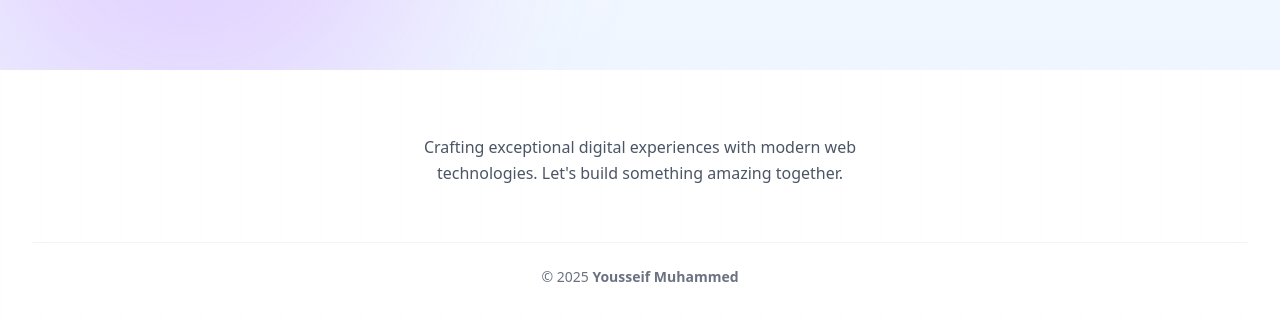
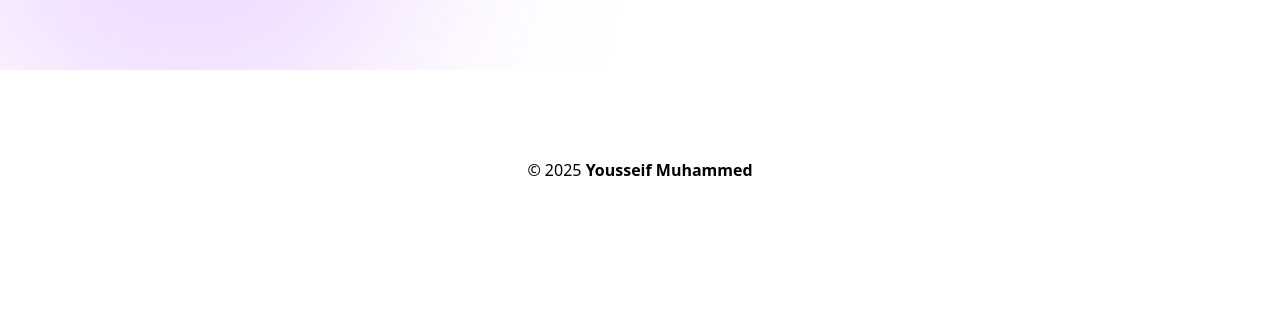
Before and after one commit to usif-x/portofolio, a Nuxt app: page /contact in a window 1280 px wide. Shown: the part 758-1078 px from the top of the page. After the commit the page ends 988 px from the top, so only its background shows below. Built offline with nearby package versions, Linux system fonts and the light colour scheme.

Commit message:
edit footer

```diff
--- a/components/footer.vue
+++ b/components/footer.vue
@@ -1,26 +1,10 @@
 <template>
   <footer class="relative bg-white dark:bg-gray-900 pt-16 pb-6">
-    <!-- Grid Pattern Overlay -->
-    <div class="absolute inset-0 bg-grid-pattern opacity-5"></div>
-
-    <div class="relative max-w-7xl mx-auto px-4 sm:px-6 lg:px-8">
       <div class="flex flex-col items-center text-center">
-        <div class="mb-8">
-          <p class="text-gray-600 dark:text-gray-400 mb-6 max-w-md leading-relaxed">
-            Crafting exceptional digital experiences with modern web technologies. Let's build something amazing together.
-          </p>
-        </div>
-
-        <!-- Footer Bottom -->
-        <div class="w-full border-t border-gray-200/50 dark:border-gray-800/50 backdrop-blur-sm">
-          <div class="py-6">
-            <p class="text-gray-500 dark:text-gray-400 text-sm">
+          <div class="py-6 dark:text-gray-200">
               © {{ currentYear }} <span class="font-bold">Yousseif Muhammed</span>
-            </p>
           </div>
-        </div>
-      </div>
-    </div>
+          </div>
   </footer>
 </template>
 
--- a/pages/contact.vue
+++ b/pages/contact.vue
@@ -1,13 +1,10 @@
 <template>
   <section class="relative py-20 overflow-hidden">
     <Toast ref="toastRef" />
-
-    <div class="absolute inset-0 bg-gradient-to-b from-white to-blue-50 dark:from-gray-900 dark:to-blue-950">
-       <div class="absolute top-[-10%] right-[-5%] w-[250px] sm:w-[300px] md:w-[400px] lg:w-[500px] h-[250px] sm:h-[300px] md:h-[400px] lg:h-[500px] bg-blue-500/20 dark:bg-blue-500/30 rounded-full blur-[60px] sm:blur-[80px] md:blur-[100px] animate-float-slow"></div>
+    <div class="absolute top-[-10%] right-[-5%] w-[250px] sm:w-[300px] md:w-[400px] lg:w-[500px] h-[250px] sm:h-[300px] md:h-[400px] lg:h-[500px] bg-blue-500/20 dark:bg-blue-500/30 rounded-full blur-[60px] sm:blur-[80px] md:blur-[100px] animate-float-slow"></div>
     <div class="absolute bottom-[-10%] left-[-5%] w-[250px] sm:w-[300px] md:w-[400px] lg:w-[500px] h-[250px] sm:h-[300px] md:h-[400px] lg:h-[500px] bg-purple-500/20 dark:bg-purple-500/30 rounded-full blur-[60px] sm:blur-[80px] md:blur-[100px] animate-float-delayed"></div>
 
 
-    </div>
 
     <div class="relative max-w-7xl mx-auto px-4 sm:px-6 lg:px-8">
       <div class="text-center mb-16 animate-fade-in">
```
